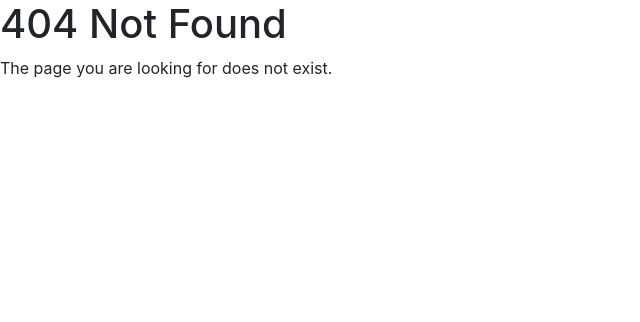
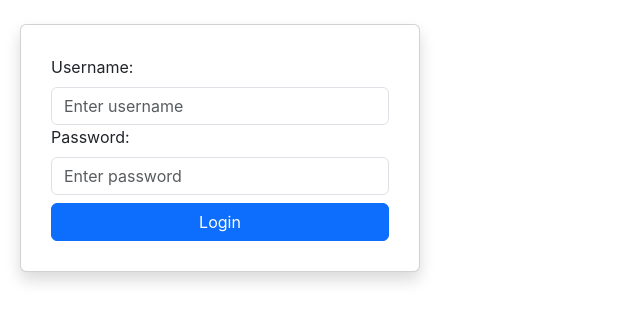
Before and after one commit to SudeshnaPathak/React_Native, a React (Create React App) app in the folder React/myreactapp/: page /login in a window 1280 px wide. Before the commit this address had no page. Shown: the top 322 px of the page, without its empty margins (0-640 px from the left). Built offline with nearby package versions, Linux system fonts and the light colour scheme.

Commit message:
Update layout styles and fix import paths for routing components

```diff
--- a/React/myreactapp/src/Day5 Routing Task1/ControlRoomLayout.jsx
+++ b/React/myreactapp/src/Day5 Routing Task1/ControlRoomLayout.jsx
@@ -3,7 +3,7 @@ import { NavLink, Outlet } from 'react-router-dom';
 
 export default function ControlRoomLayout() {
   return (
-    <div style={{border: '1px solid #605a5a', margin: '20px', padding: '30px'}}>
+    <div className='card shadow mt-4' style={{margin: '20px', padding: '30px'}}>
     <h1 style = {{color: 'green'}}> 🚨Control Room Dashboard</h1>
     <div class="card shadow mt-4">
         <div class="card-header">
--- a/React/myreactapp/src/Day5 Routing Task1/Login.jsx
+++ b/React/myreactapp/src/Day5 Routing Task1/Login.jsx
@@ -13,8 +13,8 @@ export default function Login() {
     navigate('/');
   }
   return (
-    <div className='d-flex flex-column align-items-start' style={{height: '80vh', gap: '20px', padding: '30px'}}>
-      <div>
+    <div className='card shadow mt-4' style={{margin: '20px', padding: '30px', width: '400px'}}>
+      <div >
         <label className='form-label'>Username: </label>
         <input
           type="text"
--- a/React/myreactapp/src/Day5 Routing Task1/RescueDetails.jsx
+++ b/React/myreactapp/src/Day5 Routing Task1/RescueDetails.jsx
@@ -16,7 +16,7 @@ export default function RescueDetails() {
   if (!rescueDetails) return <div>Loading...</div>;
 
   return (
-    <div style={{border: '1px solid #605a5a', margin: '20px', padding: '30px'}}>
+    <div className='card shadow mt-4' style={{margin: '20px', padding: '30px'}}>
       <h1 style = {{color: 'orange'}}>Case: {rescueDetails.name} | {rescueDetails.animal}</h1>
 
     <div class="card shadow mt-4">
--- a/React/myreactapp/src/Day5 Routing Task1/Router.js
+++ b/React/myreactapp/src/Day5 Routing Task1/Router.js
@@ -12,7 +12,6 @@ import TeamStatus from './TeamStatus';
 import Reports from './Reports';
 import ProtectedRoute from './ProtectedRoute';
 import NotFound from './NotFound';
-
 
 export const router = createBrowserRouter([
   {'path': '/', 'element': <App />},
--- a/React/myreactapp/src/index.js
+++ b/React/myreactapp/src/index.js
@@ -2,7 +2,7 @@ import React from 'react';
 import ReactDOM from 'react-dom/client';
 import './index.css';
 import reportWebVitals from './reportWebVitals';
-import {router} from './Day5 Routing/Router';
+import {router} from './Day5 Routing Task1/Router';
 import { RouterProvider } from 'react-router-dom';
 
 const root = ReactDOM.createRoot(document.getElementById('root'));
```
